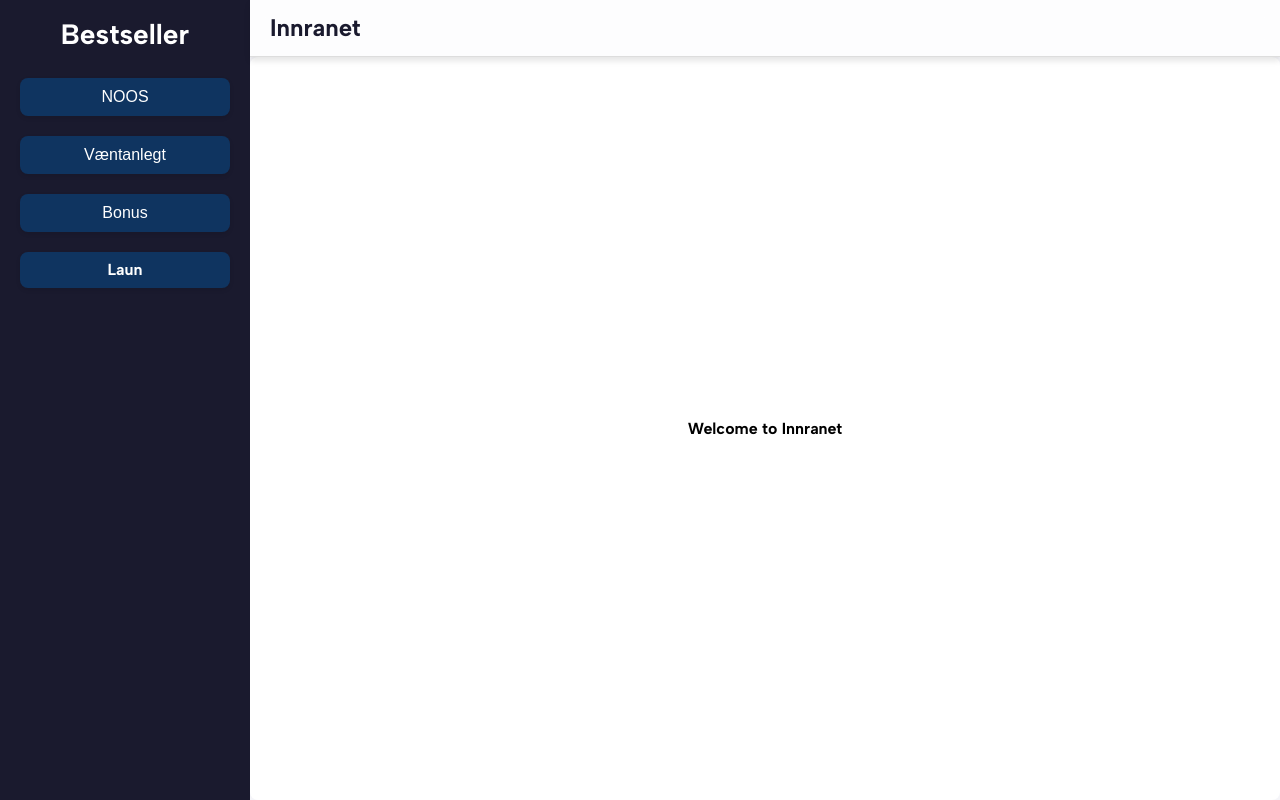
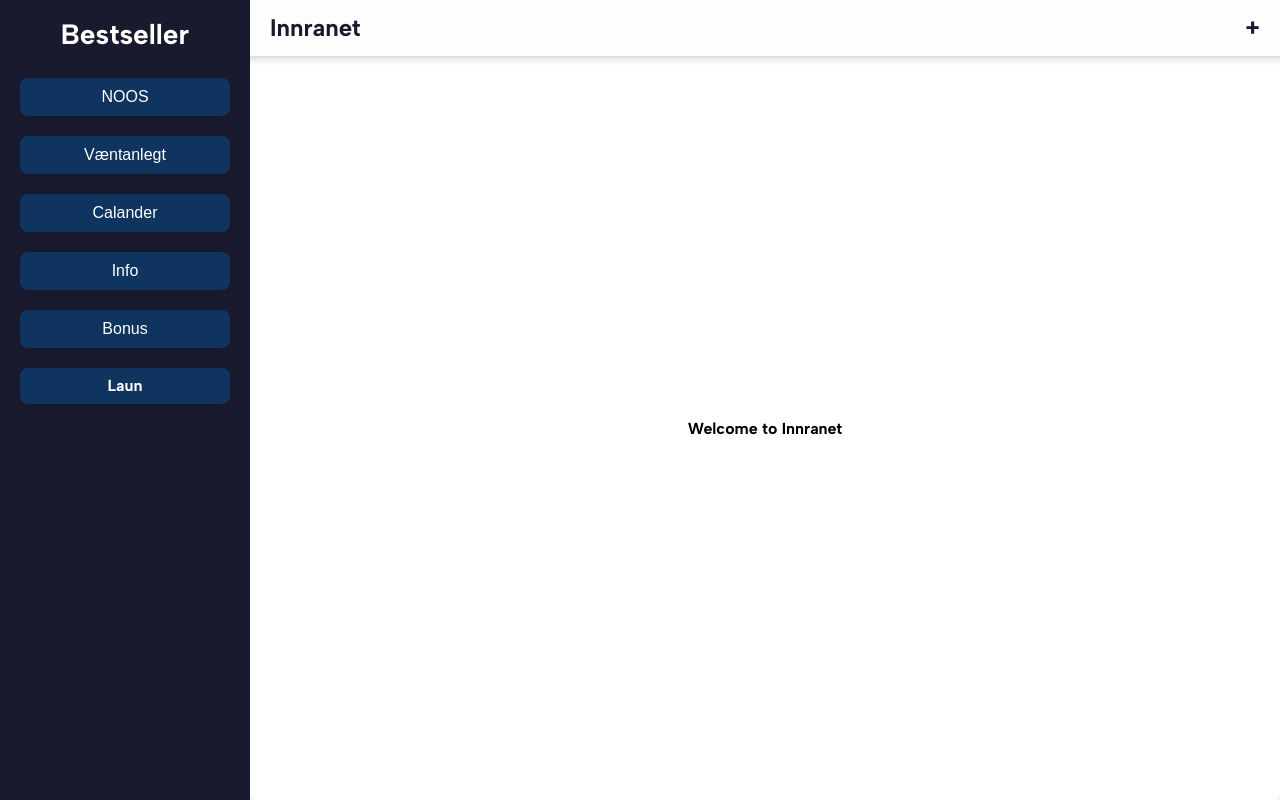
Before and after one commit to Kriswhyte092/Bestseller, a Django app: page / in a window 1280 px wide. Run offline with Django 5.2, Linux system fonts and the light colour scheme; a user stored in the database is signed in; some libraries are stand-ins or nearby versions.

Commit message:
button added

```diff
--- a/innranet/innranetBestseller/frontend/templates/frontend/index.html
+++ b/innranet/innranetBestseller/frontend/templates/frontend/index.html
@@ -94,8 +94,9 @@
             <div class="sidebar-buttons">
                 <button class="sidebar-button" onclick="loadContent('NOOS')">NOOS</button>
                 <button class="sidebar-button" onclick="loadContent('Væntanlegt')">Væntanlegt</button>
+                <button class="sidebar-button" onclick="loadContent('Calander')">Calander</button>
+                <button class="sidebar-button" onclick="loadContent('Info')">Info</button>
                 <button class="sidebar-button" onclick="fetchContent('/bonus/')">Bonus</button>
-
                 <div class="sidebar-button" onclick="fetchContent('/laun/')">Laun</div>
             </div>
         </div>
@@ -105,6 +106,7 @@
             <!-- Top Bar -->
             <div class="topbar">
                 <a href="/">Innranet</a>
+                <a href="create">+</a>
             </div>
 
             <div id="content-area" style="padding: 20px;">
```
